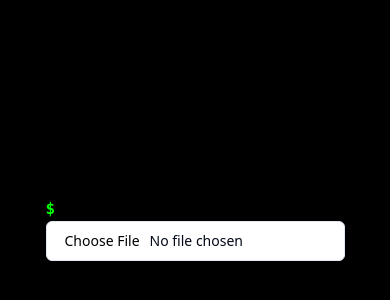
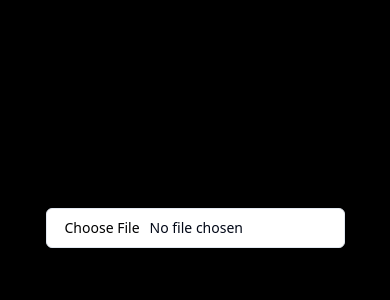
Before and after one commit to ShrewdLuni/Ascii-Frontend, a React (Vite) app: page / in a window 390 px wide. Shown: the part 194-494 px from the top of the page. Built offline with nearby package versions, Linux system fonts and the light colour scheme.

Commit message:
feat: add responsive display

```diff
--- a/src/App.tsx
+++ b/src/App.tsx
@@ -1,29 +1,27 @@
 import { useState } from "react"
 import { Display } from "./components/Display"
-import { Settings } from "./components/Settings"
+import { Input } from "./components/ui/input"
+
 import axios from "axios"
-import { Input } from "./components/ui/input"
 
 function App() {
 
-  let old = [
-  {Ascii : "$", Color:{R:0,G:255, B:0}},]
 
 
-  const [text,setText] = useState<{Ascii: string;Color: {R: number;G: number;B: number;};}[]>()
+  const [displayData,setDisplayData] = useState<{Ascii: string;Color: {R: number;G: number;B: number;};}[]>()
+  const sizes = {xs: 1, sm: 2, md: 4, lg: 8, xl: 16}
+
 
   function handleApi(event : React.ChangeEvent<HTMLInputElement>) {
     const formData = new FormData()
-    let image = event.target!.files![0];
-    formData.append("image", image)
-    console.log(formData)
-    axios.post("http://localhost:3001/test",formData).then((res) => setText(res["data"]))
+    formData.append("image", event.target!.files![0])
+    axios.post("http://localhost:3001/test",formData).then((res) => setDisplayData(res["data"]))
   }
 
   return (
-    <div className="flex bg-black h-screen w-screen items-center justify-center overflow-hidden">
-      <div className="flex flex-col justify-center">
-        <Display data={text == undefined ? old : text}/>
+    <div className="flex bg-black h-screen w-screen items-center justify-center">
+      <div className="flex flex-col">
+        <Display displayData={displayData} renderSize={sizes["md"]}/>
         <Input className="" type="file" name="file" onChange={(e) => handleApi(e)}/>
       </div>
     </div>
--- a/src/components/Display.tsx
+++ b/src/components/Display.tsx
@@ -1,16 +1,17 @@
-
 interface DisplayProps {
-  data : {Ascii : string, Color : {R : number,G : number, B : number}}[] | undefined
+  displayData: {Ascii : string, Color : {R : number,G : number, B : number}}[] | undefined
+  renderSize: number
 }
 
-export const Display = ({data} : DisplayProps) => {
-  let size = 1;
+export const Display = ({displayData,renderSize} : DisplayProps) => {
 
-  return data != undefined && (
-    <p className={`text-[${size}px] leading-[${size*1.5}px]`}>
-      {data.map((item,i) => {
-        return  <span key={i} className="font-mono font-bold" style={{color: `rgb(${item.Color.R},${item.Color.G},${item.Color.B})`} }>{item.Ascii != "enter" ? item.Ascii : ""} {item.Ascii == "enter" && <br/>}</span>
-      })}
-    </p>
+  return displayData != undefined && (
+    <div className="overflow-scroll no-scrollbar max-h-[80vh]">
+      <p className={`text-[${renderSize}px] leading-[${renderSize * 1.5}px] font-mono font-bold`}>
+        {displayData.map((item,i) => {
+          return  <span key={i} style={{color: `rgb(${item.Color.R},${item.Color.G},${item.Color.B})`} }>{item.Ascii != "enter" ? item.Ascii : ""} {item.Ascii == "enter" && <br/>}</span>
+        })}
+      </p>
+    </div>
   )
 }
--- a/src/index.css
+++ b/src/index.css
@@ -74,3 +74,14 @@
     @apply bg-background text-foreground;
   }
 }
+
+@layer utilities {
+  .no-scrollbar::-webkit-scrollbar {
+    display: none;
+  }
+
+  .no-scrollbar {
+    -ms-overflow-style: none;
+    scrollbar-width: none;
+  }
+}
```
